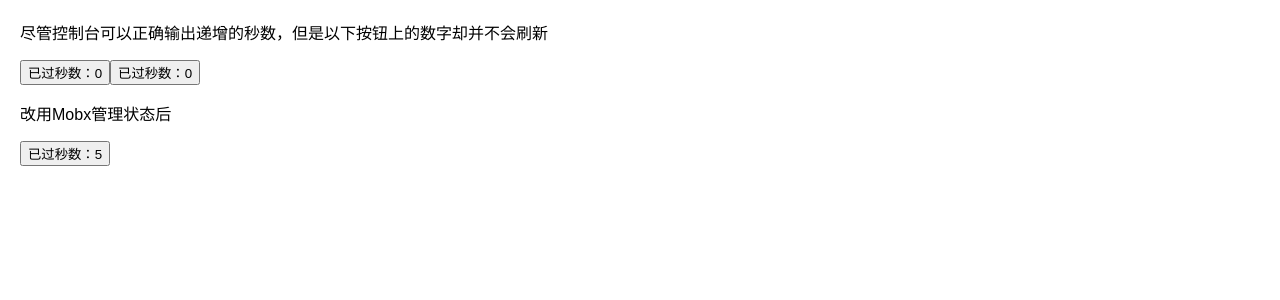
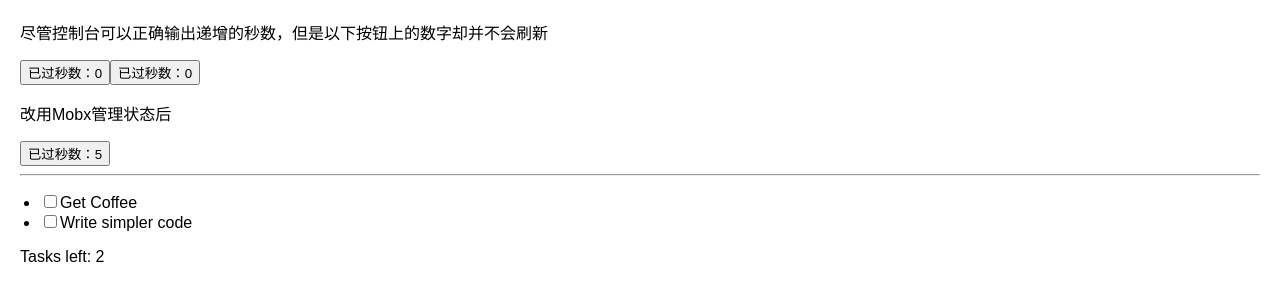
Before and after one commit to zhaiduting/learn-mobx, a React (Create React App) app in the folder src/: page / in a window 1280 px wide. Shown: the top 300 px of the page. Built offline with nearby package versions, Linux system fonts and the light colour scheme.

Commit message:
the-gist-of-mobx

```diff
--- a/src/index.js
+++ b/src/index.js
@@ -1,12 +1,15 @@
-import React, { StrictMode } from "react";
-import { createRoot } from "react-dom/client";
-import "./styles.css";
+import React, {StrictMode} from 'react';
+import {createRoot} from 'react-dom/client';
+import './styles.css';
 
-import App from "./App";
+import App from './App';
+import {store, TodoListView} from './the-gist-of-mobx';
 
-const root = createRoot(document.getElementById("root"));
+const root = createRoot(document.getElementById('root'));
 root.render(
-  <StrictMode>
-    <App />
-  </StrictMode>
+    <StrictMode>
+      <App/>
+      <hr/>
+      <TodoListView todoList={store}/>
+    </StrictMode>,
 );
--- /dev/null
+++ b/src/the-gist-of-mobx.js
@@ -0,0 +1,65 @@
+import * as React from 'react';
+import {observer} from 'mobx-react-lite';
+import {makeObservable, observable, computed, action} from 'mobx';
+
+class Todo {
+  id = Math.random();
+  title = '';
+  finished = false;
+
+  constructor(title) {
+    makeObservable(this, {
+      title: observable,
+      finished: observable,
+      toggle: action,
+    });
+    this.title = title;
+  }
+
+  toggle() {
+    this.finished = !this.finished;
+  }
+}
+
+class TodoList {
+  todos = [];
+
+  get unfinishedTodoCount() {
+    return this.todos.filter(todo => !todo.finished).length;
+  }
+
+  constructor(todos) {
+    makeObservable(this, {
+      todos: observable,
+      unfinishedTodoCount: computed,
+    });
+    this.todos = todos;
+  }
+}
+
+export const TodoListView = observer(({todoList}) => (
+    <div>
+      <ul>
+        {todoList.todos.map(todo => (
+            <TodoView todo={todo} key={todo.id}/>
+        ))}
+      </ul>
+      Tasks left: {todoList.unfinishedTodoCount}
+    </div>
+));
+
+const TodoView = observer(({todo}) => (
+    <li>
+      <input
+          type="checkbox"
+          checked={todo.finished}
+          onClick={() => todo.toggle()}
+      />
+      {todo.title}
+    </li>
+));
+
+export const store = new TodoList([
+  new Todo('Get Coffee'),
+  new Todo('Write simpler code'),
+]);
```
